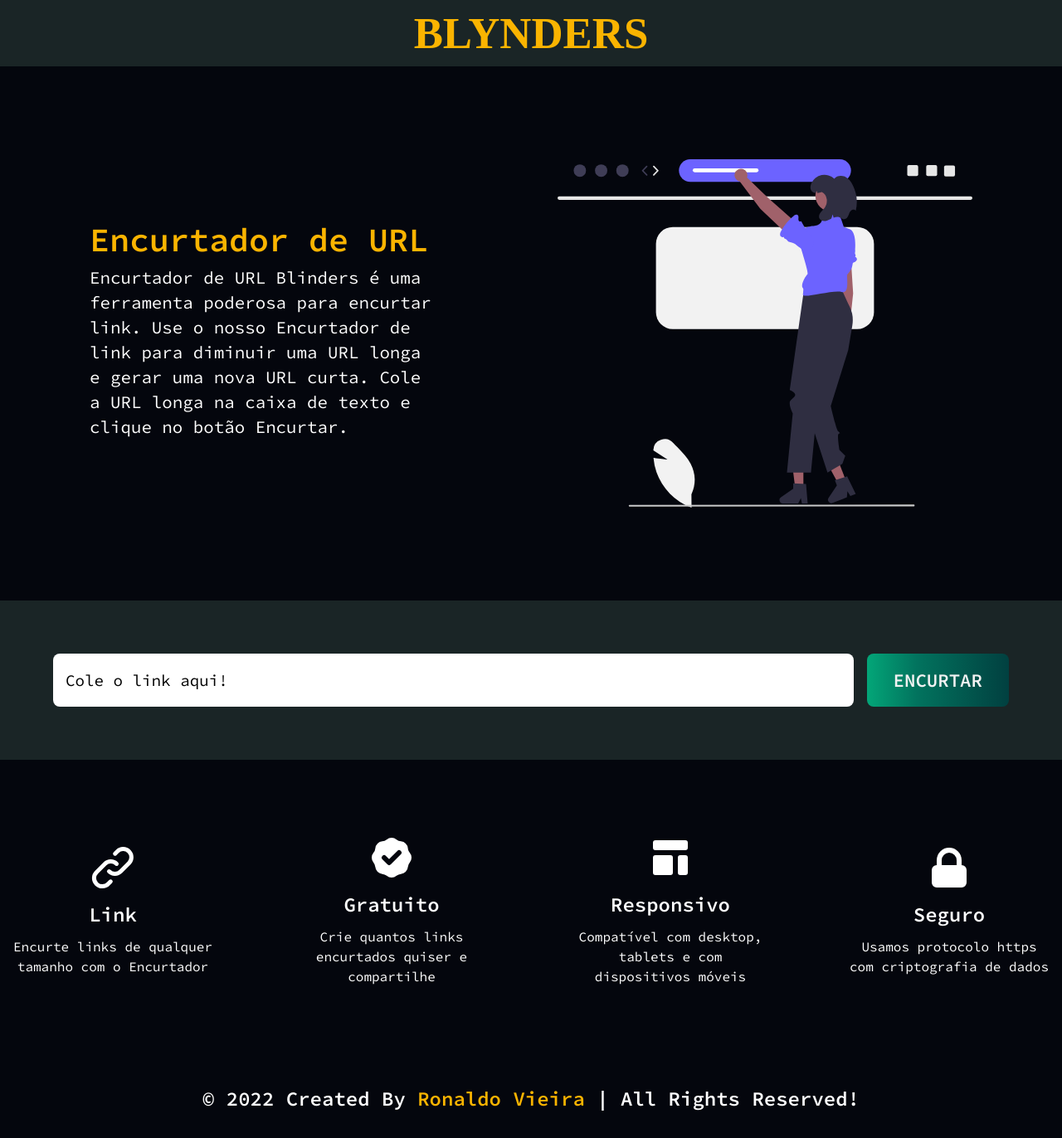
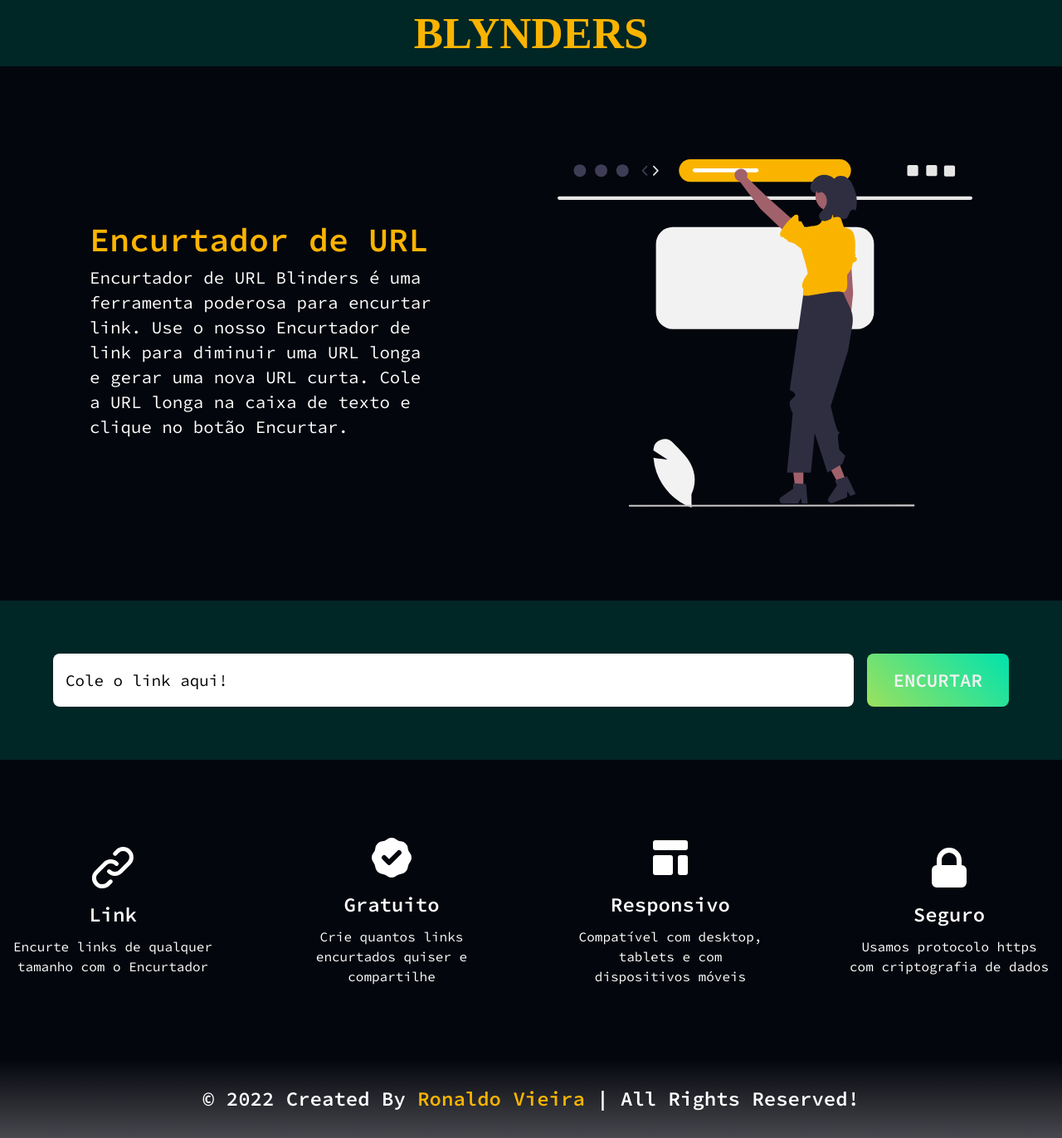
Before and after one commit to Ronaldo-Vieira-Lira/min-url, a React (Create React App) app: page / in a window 1280 px wide. Shown: the whole page at 83% size. Built offline with nearby package versions, Linux system fonts and the light colour scheme; a web font is replaced by a local one.

Commit message:
alteração da img do sobre e  ajuste no css

```diff
--- a/src/components/Sobre.jsx
+++ b/src/components/Sobre.jsx
@@ -1,6 +1,6 @@
 import React from "react";
 import "../css/Sobre.css";
-import ImgSobre from "../imagens/encurta.svg";
+import ImgSobre from "../imagens/imgSobre.svg";
 
 export default function Sobre() {
     return (
--- a/src/css/Footer.css
+++ b/src/css/Footer.css
@@ -1,10 +1,12 @@
 footer {
+    width: 100%;
     text-align: center;
-    margin: 2rem;
+    padding: 2rem;
     font-family: var(--fontFamily);
+    background: linear-gradient(transparent, rgba(255, 255, 255, 0.267));
 }
 
 #eu a {
     text-decoration: none;
-    color: #FAB400;
+    color: var(--colorDistaque);
 }
--- a/src/css/Header.css
+++ b/src/css/Header.css
@@ -4,7 +4,7 @@ header {
     align-items: center;
     height: 80px;
     width: 100%;
-    background-color: #1A2526;
+    background-color: #012626;
 }
 header h1 {
     color: var(--colorDistaque);
--- a/src/css/Receptor.css
+++ b/src/css/Receptor.css
@@ -2,7 +2,7 @@
     display: flex;
     justify-content: center;
     gap: 1rem;
-    background-color: #1A2526;
+    background-color: #012626;
     padding: 4rem;
     width: 100%;
 }
@@ -33,16 +33,9 @@
     cursor: pointer;
     transition: all .4s;
     color: #f2f2f2;
-    background: linear-gradient(90deg, rgba(3,166,120,1) 0%, rgba(2,115,94,1) 35%, rgba(1,64,64,1) 100%);
+    background: linear-gradient( 45deg,#9be15d 0%,#00e3ae 100%);
 }
 
 #caixaReceptor button:hover {
     filter: drop-shadow(0 0 5px #03A696);
 }
-/*
-    btn
-
-    background: linear-gradient( 45deg,#9be15d 0%,#00e3ae 100%);
-    box-shadow: 0 4px 10px #ffe7ec!important
-
-*/
```
Also changed, not shown: src/imagens/encurta.svg (deleted), src/imagens/imgSobre.svg (added).
